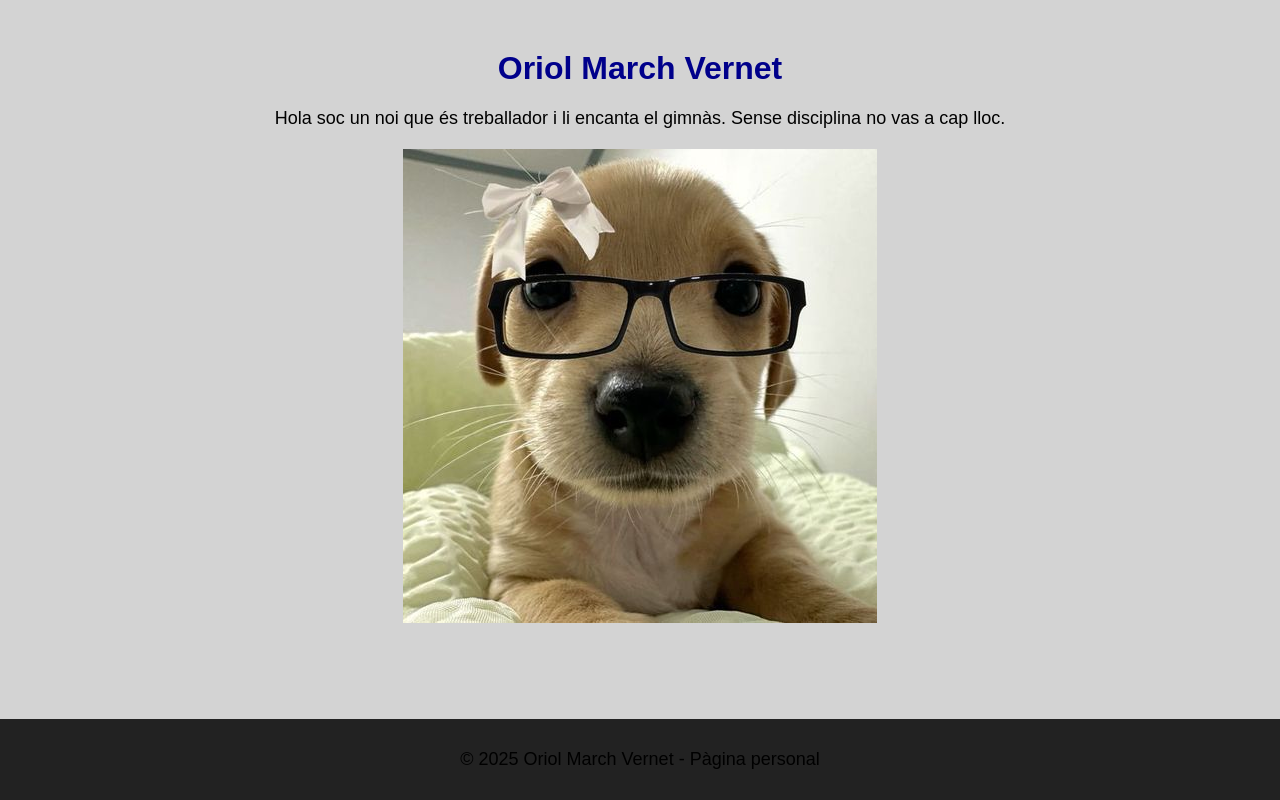
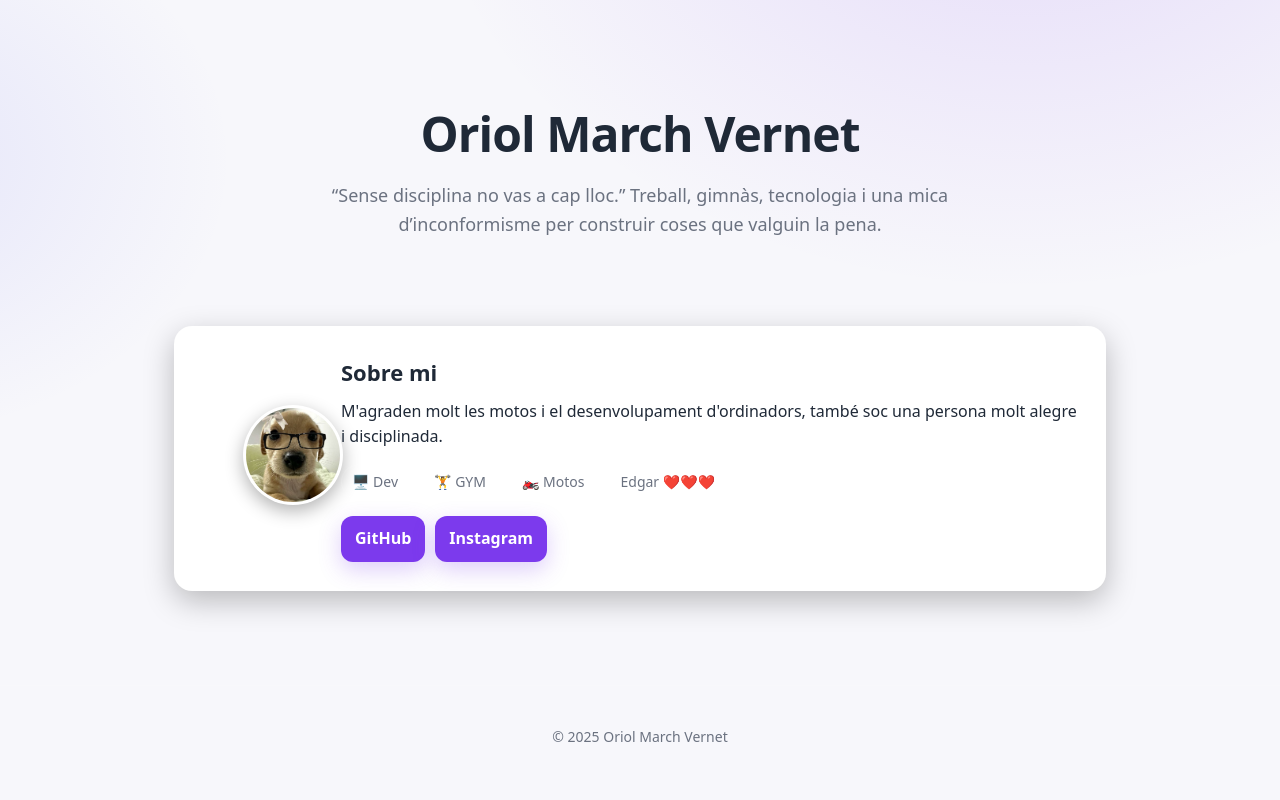
Before and after one commit to OriolMarch/webpersonal-github, a plain HTML site: page index.html in a window 1280 px wide. Drawn offline with Linux system fonts and the light colour scheme.

Commit message:
Finalització de HTML + CSS

```diff
--- a/estils.css
+++ b/estils.css
@@ -1,28 +1,158 @@
-body {
-  background-color: lightgray;
-  font-family: Arial, sans-serif;
-  text-align: center;
-  margin: 0;
-  padding: 0;
+:root{
+  --bg: #0f172a;
+  --card: #111827;
+  --text: #e5e7eb;
+  --muted: #9ca3af;
+  --primary: #7c3aed;
+  --primary-600: #6d28d9;
+  --ring: rgba(124, 58, 237, .35);
 }
 
-h1 {
-  color: darkblue;
-  margin-top: 50px;
+@media (prefers-color-scheme: light){
+  :root{
+    --bg: #f7f7fb;
+    --card: #ffffff;
+    --text: #1f2937;
+    --muted: #6b7280;
+    --primary: #7c3aed;
+    --primary-600: #6d28d9;
+    --ring: rgba(124, 58, 237, .25);
+  }
 }
 
-p {
-  color: black;
-  font-size: 18px;
-  margin: 20px;
+* { box-sizing: border-box; }
+html, body { height: 100%; }
+
+body{
+  margin: 0;
+  font-family: system-ui, -apple-system, "Segoe UI", Roboto, Ubuntu, "Helvetica Neue", Arial, "Noto Sans", "Apple Color Emoji", "Segoe UI Emoji", "Segoe UI Symbol";
+  background: radial-gradient(1200px 900px at 80% -20%, rgba(124,58,237,.15), transparent 50%),
+              radial-gradient(900px 700px at -10% 20%, rgba(99,102,241,.12), transparent 40%),
+              var(--bg);
+  color: var(--text);
+  line-height: 1.6;
+  display: flex;
+  flex-direction: column;
+  min-height: 100dvh;
 }
 
-footer {
-  background-color: #222;
-  color: white;
-  padding: 10px 0;
-  position: fixed;
-  bottom: 0;
-  width: 100%;
+.container{
+  width: min(100%, 980px);
+  margin: 0 auto;
+  padding: 24px;
+}
+
+main{ flex: 1; }
+
+.header{
+  padding: 72px 0 40px;
+  text-align: center;
+}
+
+.title{
+  margin: 0 0 8px;
+  font-size: clamp(32px, 6vw, 48px);
+  letter-spacing: -0.02em;
+}
+
+.tagline{
+  margin: 0 auto;
+  max-width: 60ch;
+  color: var(--muted);
+  font-size: clamp(16px, 2.5vw, 18px);
+}
+
+.card{
+  background: var(--card);
+  border: 1px solid rgba(255,255,255,.06);
+  border-radius: 18px;
+  box-shadow: 0 10px 30px rgba(0,0,0,.25);
+  padding: clamp(18px, 3.5vw, 28px);
+  display: grid;
+  grid-template-columns: 120px 1fr;
+  gap: 18px;
+  align-items: center;
+}
+
+@media (max-width: 640px){
+  .card{
+    grid-template-columns: 1fr;
+    text-align: center;
+  }
+}
+
+.avatar{
+  width: 10   0px;
+  height: 100px;
+  border-radius: 50%;
+  object-fit: cover;
+  border: 3px solid rgba(255,255,255,.08);
+  box-shadow: 0 6px 18px rgba(0,0,0,.3);
+}
+
+h2{
+  margin: 0 0 6px;
+  font-size: 22px;
+}
+
+.bio{ margin: 8px 0 14px; }
+
+.meta{
+  display: flex;
+  flex-wrap: wrap;
+  gap: 10px 14px;
+  color: var(--muted);
   font-size: 14px;
 }
+
+.badge{
+  border: 1px solid rgba(255,255,255,.12);
+  padding: 6px 10px;
+  border-radius: 999px;
+}
+
+.actions{
+  margin-top: 16px;
+  display: flex;
+  gap: 10px;
+  flex-wrap: wrap;
+}
+
+.button{
+  appearance: none;
+  border: none;
+  background: var(--primary);
+  color: white;
+  font-weight: 600;
+  padding: 10px 14px;
+  border-radius: 12px;
+  text-decoration: none;
+  display: inline-block;
+  transition: transform .06s ease, box-shadow .2s ease, background .2s ease;
+  box-shadow: 0 8px 22px var(--ring);
+}
+
+.button:hover{ background: var(--primary-600); transform: translateY(-1px); }
+.button:active{ transform: translateY(0); }
+
+footer{
+  border-top: 1px solid rgba(255,255,255,.08);
+  color: var(--muted);
+  font-size: 14px;
+  padding: 16px 0 28px;
+  text-align: center;
+}
+
+footer a{
+  color: inherit;
+  text-underline-offset: 3px;
+}
+
+.visually-hidden{
+  position: absolute !important;
+  height: 1px; width: 1px;
+  overflow: hidden;
+  clip: rect(1px, 1px, 1px, 1px);
+  white-space: nowrap;
+  border: 0; padding: 0; margin: -1px;
+}
--- a/index.html
+++ b/index.html
@@ -1,18 +1,52 @@
 <!DOCTYPE html>
 <html lang="ca">
 <head>
-  <meta charset="UTF-8">
-  <meta name="viewport" content="width=device-width, initial-scale=1.0">
-  <title>Pàgina personal - Oriol March Vernet</title>
-  <link rel="stylesheet" href="estils.css">
+  <meta charset="UTF-8" />
+  <meta name="viewport" content="width=device-width, initial-scale=1" />
+  <title>Pàgina personal — Oriol March Vernet</title>
+  <link rel="stylesheet" href="estils.css" />
 </head>
 <body>
-  <h1>Oriol March Vernet</h1>
-  <p>Hola soc un noi que és treballador i li encanta el gimnàs. Sense disciplina no vas a cap lloc.</p>
+  <a class="visually-hidden" href="#contingut">Salta al contingut</a>
 
-  <img src="fotos/pfp.jpg" alt="Foto personal">
+  <header class="header">
+    <div class="container">
+      <h1 class="title">Oriol March Vernet</h1  >
+      <p class="tagline">“Sense disciplina no vas a cap lloc.” Treball, gimnàs, tecnologia i una mica d’inconformisme per construir coses que valguin la pena.</p>
+    </div>
+  </header>
+
+  <main id="contingut" class="container">
+    <article class="card">
+      <figure>
+        <img class="avatar" src="fotos/pfp.jpg" alt="Retrat" />
+      </figure>
+
+      <div>
+        <h2>Sobre mi</h2>
+        <p class="bio">
+          M'agraden molt les motos i el desenvolupament d'ordinadors, també soc una persona molt alegre i disciplinada.
+        </p>
+
+        <div class="meta">
+          <span class="badge">🖥️ Dev</span>
+          <span class="badge">🏋️ GYM</span>
+          <span class="badge">🏍️ Motos</span>
+          <span class="badge">Edgar ❤️❤️❤️</span>
+        </div>
+
+        <div class="actions">
+          <a class="button" href="https://github.com/OriolMarch/webpersonal-github" target="_blank" rel="noopener">GitHub</a>
+          <a class="button" href="https://www.instagram.com/uriiimv" target="_blank" rel="noopener">Instagram</a>
+        </div>
+      </div>
+    </article>
+  </main>
+
   <footer>
-    <p>© 2025 Oriol March Vernet - Pàgina personal</p>
+    <div class="container">
+      © 2025 Oriol March Vernet
+    </div>
   </footer>
 </body>
 </html>
```
